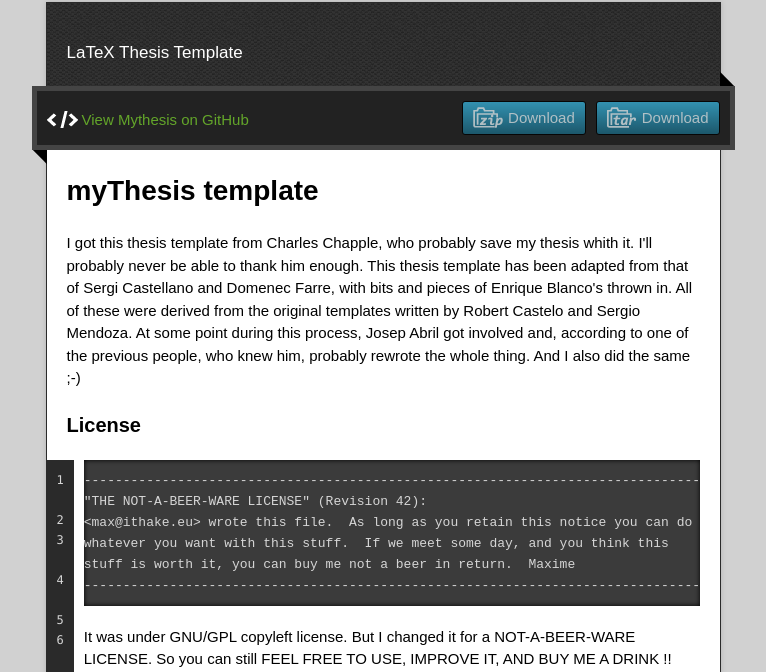
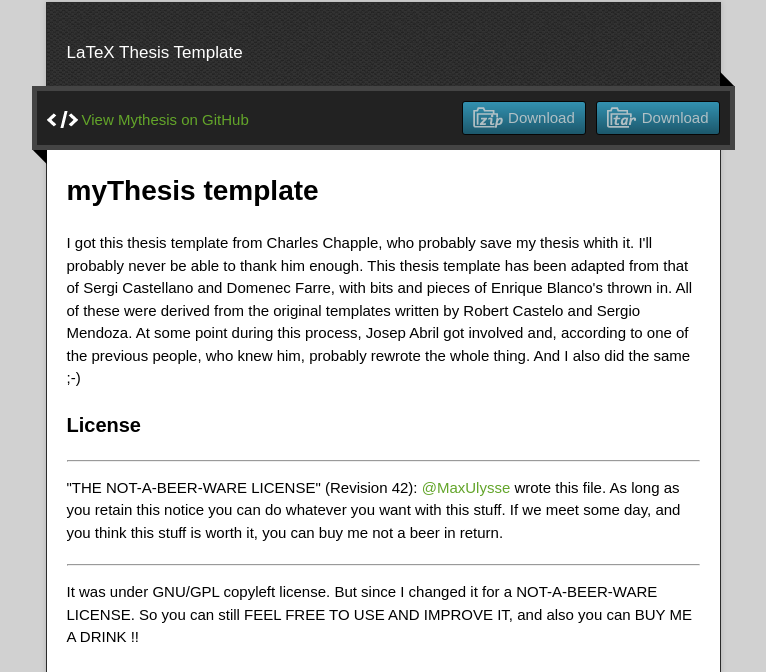
Before and after one commit to maxulysse/myThesis, a plain HTML site: page index.html in a window 1280 px wide. Shown: the part 128-800 px from the top of the page, without its empty margins (257-1023 px from the left). Drawn offline with nearby package versions, Linux system fonts and the light colour scheme.

Commit message:
Create gh-pages branch via GitHub

```diff
--- a/index.html
+++ b/index.html
@@ -45,15 +45,13 @@ This thesis template has been adapted from that of Sergi Castellano and Domenec
 <h3>
 <a id="license" class="anchor" href="#license" aria-hidden="true"><span aria-hidden="true" class="octicon octicon-link"></span></a>License</h3>
 
-<pre><code>-------------------------------------------------------------------------------
-"THE NOT-A-BEER-WARE LICENSE" (Revision 42):
-&lt;max@ithake.eu&gt; wrote this file.  As long as you retain this notice you can do
-whatever you want with this stuff.  If we meet some day, and you think this
-stuff is worth it, you can buy me not a beer in return.  Maxime
--------------------------------------------------------------------------------
-</code></pre>
+<hr>
 
-<p>It was under GNU/GPL copyleft license.  But I changed it for a NOT-A-BEER-WARE LICENSE.  So you can still FEEL FREE TO USE, IMPROVE IT, AND BUY ME A DRINK !!</p>
+<p>"THE NOT-A-BEER-WARE LICENSE" (Revision 42): <a href="https://github.com/MaxUlysse" class="user-mention">@MaxUlysse</a> wrote this file.  As long as you retain this notice you can do whatever you want with this stuff.  If we meet some day, and you think this stuff is worth it, you can buy me not a beer in return.</p>
+
+<hr>
+
+<p>It was under GNU/GPL copyleft license.  But since I changed it for a NOT-A-BEER-WARE LICENSE.  So you can still FEEL FREE TO USE AND IMPROVE IT, and also you can BUY ME A DRINK !!</p>
 
 <h2>
 <a id="how-to-include-svg-pictures-in-your-document" class="anchor" href="#how-to-include-svg-pictures-in-your-document" aria-hidden="true"><span aria-hidden="true" class="octicon octicon-link"></span></a>How to include SVG pictures in your document:</h2>
```
Also changed, not shown: params.json (+1 -1 lines).
